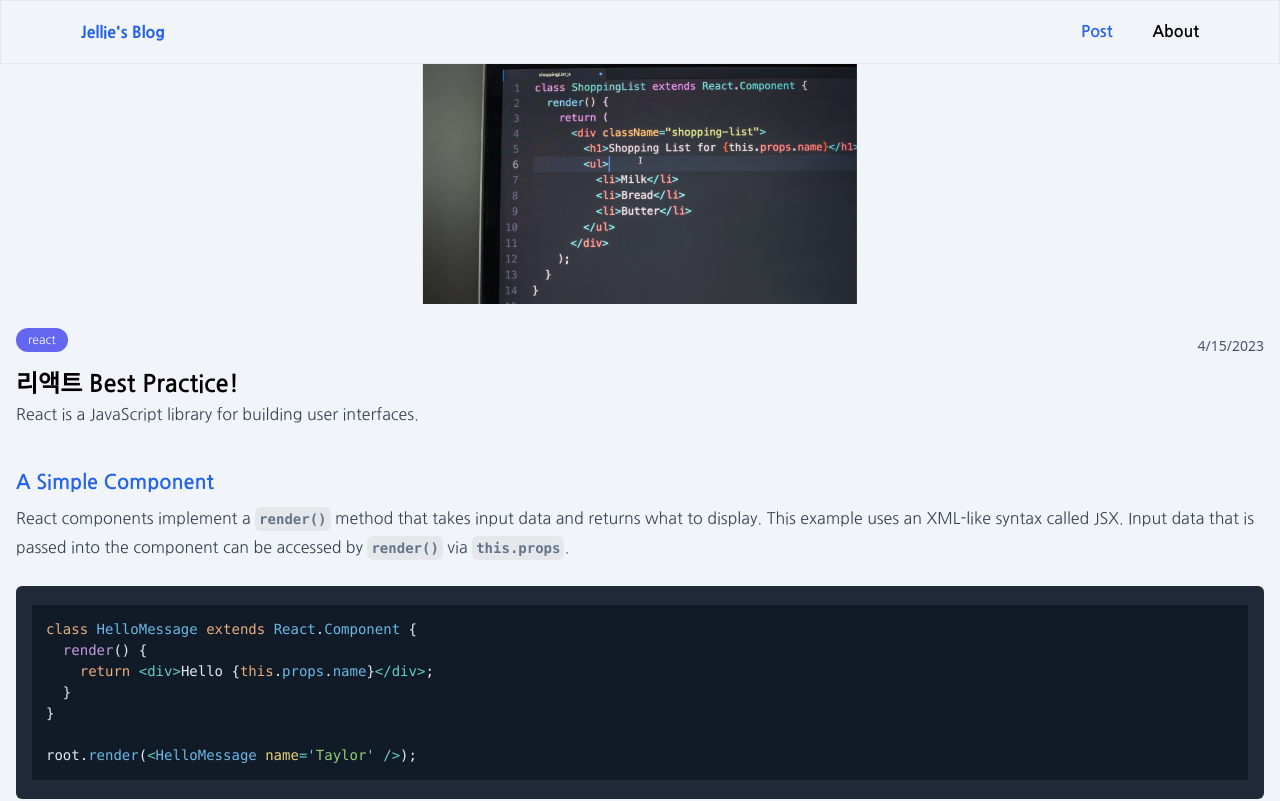
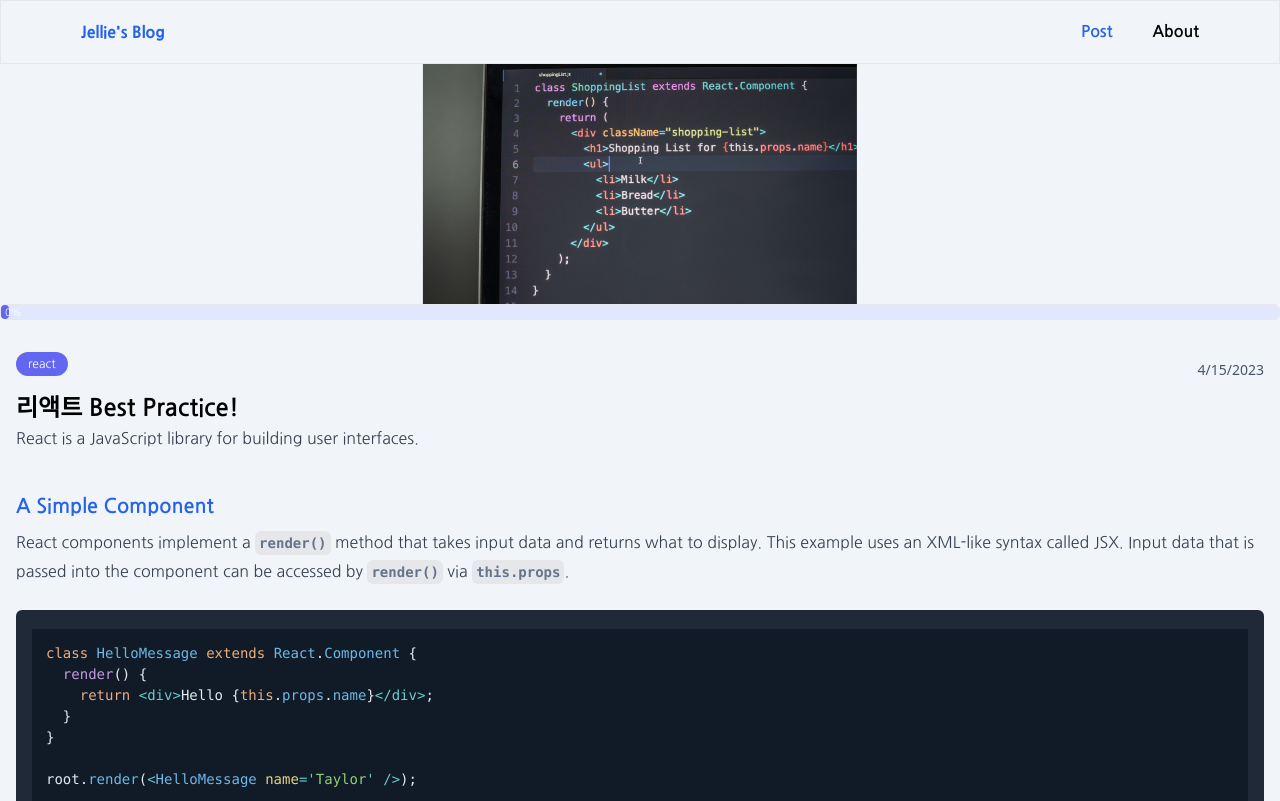
Before and after one commit to talentforest/Jellie-Blog, a Next.js app: page /posts/best-react-practices in a window 1280 px wide. Shown: the top 801 px of the page. Built offline with nearby package versions, Linux system fonts and the light colour scheme.

Commit message:
feat: progress bar by scroll height

```diff
--- a/components/posts/post-contents.tsx
+++ b/components/posts/post-contents.tsx
@@ -1,4 +1,5 @@
 import MarkdownViewer from './markdown-viewer';
+import ProgressBar from './progress-bar';
 
 interface Props {
   contents: {
@@ -13,11 +14,12 @@ export default function PostContents({
   contents: { category, title, date, content },
 }: Props) {
   return (
-    <section className='relative p-4 py-6 mt-60 bg-slate-100'>
-      <h2 className='py-1 px-3 mb-4 rounded-full bg-indigo-500 text-white text-xs w-fit'>
+    <section className='relative px-4 pb-6 mt-60 bg-slate-100'>
+      <ProgressBar />
+      <h2 className='py-1 px-3 mb-4 mt-8 rounded-full bg-indigo-500 text-white text-xs w-fit'>
         {category}
       </h2>
-      <h3 className='font-sans absolute top-8 right-4 text-slate-600 text-sm'>
+      <h3 className='font-sans absolute top-14 right-4 text-slate-600 text-sm'>
         {new Date(date).toLocaleDateString()}
       </h3>
       <h1 className='text-2xl font-bold'>{title}</h1>
--- /dev/null
+++ b/components/posts/progress-bar.tsx
@@ -0,0 +1,33 @@
+'use client';
+
+import { useCallback, useEffect, useState } from 'react';
+
+export default function ProgressBar() {
+  const [width, setWidth] = useState(0);
+
+  const handleScroll = useCallback((): void => {
+    const { scrollTop, scrollHeight, clientHeight } = document.documentElement;
+    if (scrollTop === 0) return setWidth(0);
+    const windowHeight: number = scrollHeight - clientHeight;
+    const currentPercent: number = scrollTop / windowHeight;
+    setWidth(currentPercent * 100);
+  }, []);
+
+  useEffect(() => {
+    window.addEventListener('scroll', handleScroll, true);
+    return () => {
+      window.removeEventListener('scroll', handleScroll, true);
+    };
+  }, [handleScroll]);
+
+  return (
+    <div className='sticky top-14 md:top-16 border h-4 -mx-4 rounded-md z-10 w-screen bg-indigo-100'>
+      <div
+        style={{ width: width + '%' }}
+        className='h-full rounded-md px-1 bg-indigo-500 text-[10px] text-white'
+      >
+        {width.toFixed()}%
+      </div>
+    </div>
+  );
+}
```
